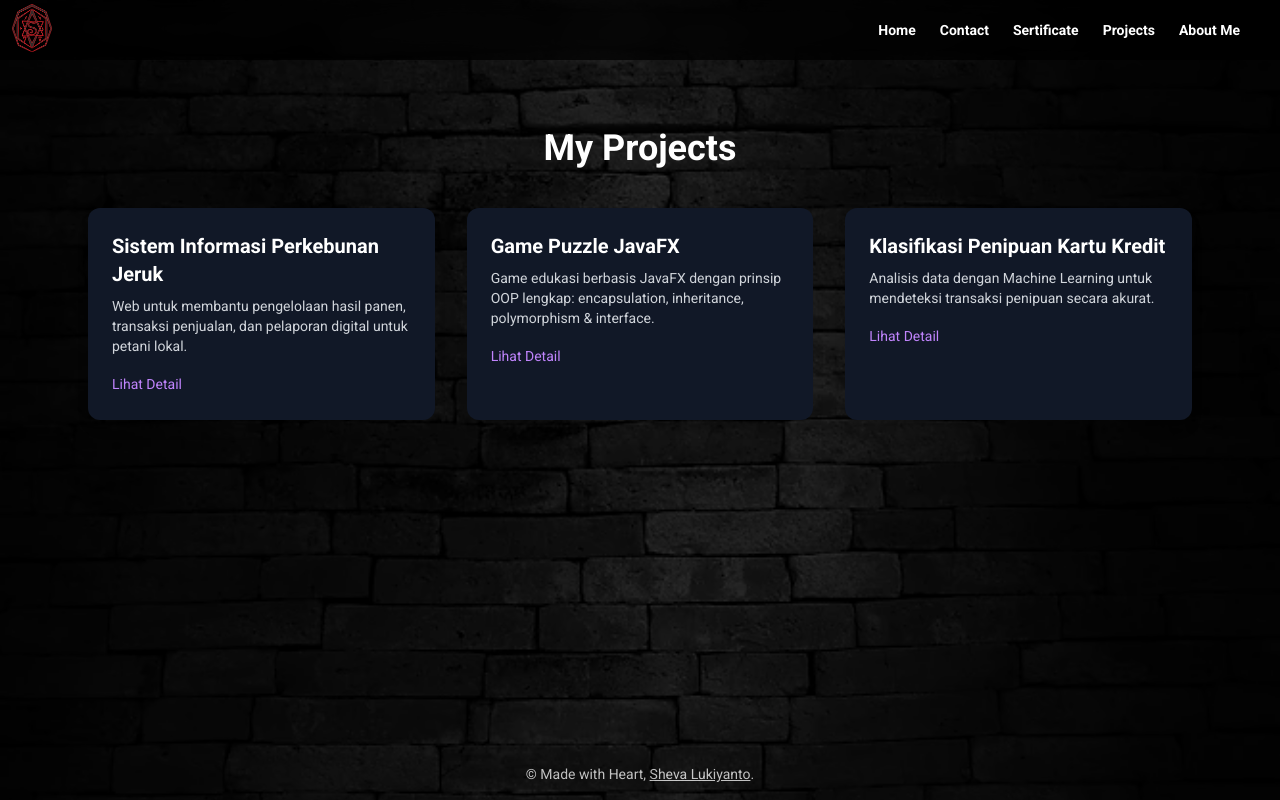
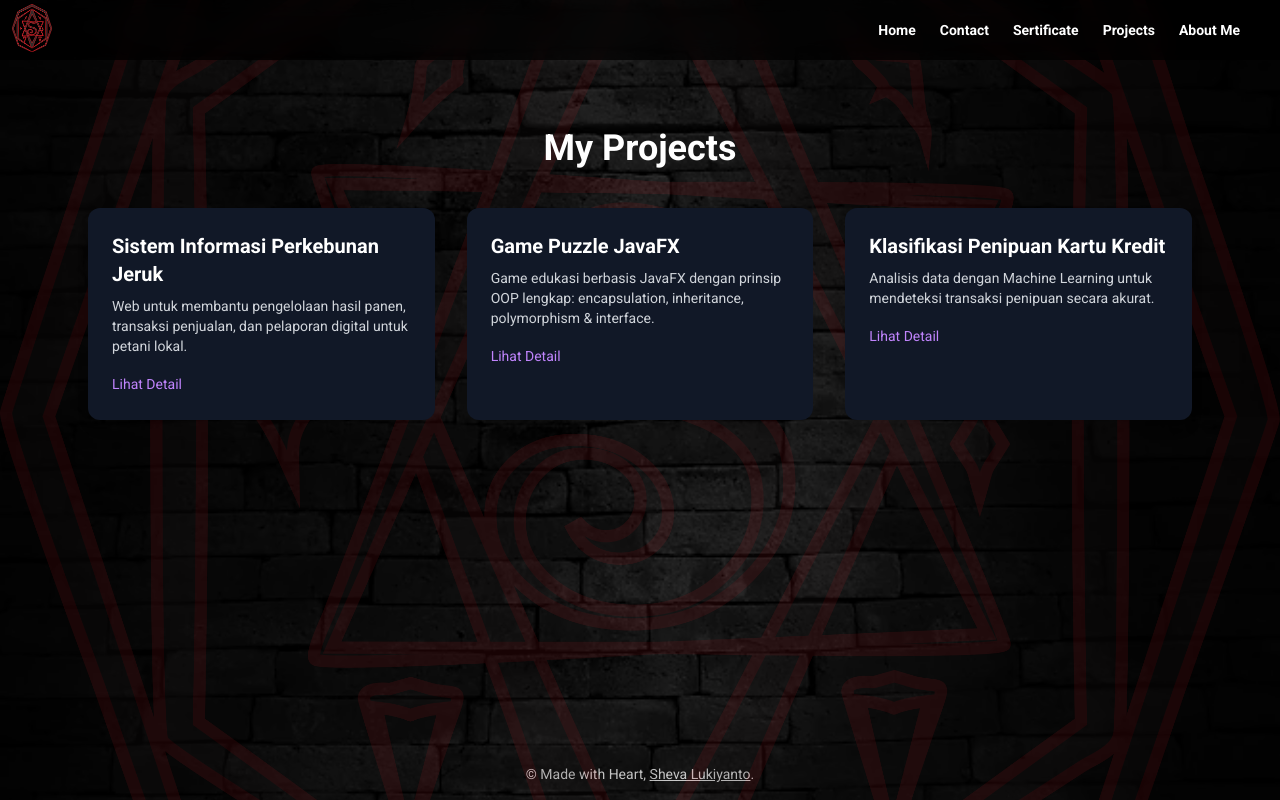
Before and after one commit to luckyboy002/WebSheva, a plain HTML site: page project.html in a window 1280 px wide. Drawn offline with nearby package versions, Linux system fonts and the light colour scheme.

Commit message:
Update project.html

```diff
--- a/project.html
+++ b/project.html
@@ -33,6 +33,10 @@
   <div class="fixed inset-0 bg-[url('background.jpg')] bg-cover bg-center opacity-30 z-0"></div>
   <div class="fixed inset-0 bg-black opacity-0 z-0"></div>
 
+  <div class="fixed inset-0 flex items-center justify-center z-0 pointer-events-none">
+    <img src="LOGO.png" alt="Logo" class="w-100 opacity-10">
+  </div>
+
   <!-- Main Content -->
   <main class="flex-grow pt-32 px-6 relative z-10 max-w-6xl mx-auto">
     <h1 class="text-4xl font-bold text-center mb-10">My Projects</h1>
@@ -40,28 +44,25 @@
     <div class="grid md:grid-cols-2 lg:grid-cols-3 gap-8">
 
       <!-- Project Card 1 -->
-      <div class="bg-gray-900 rounded-xl shadow-lg p-6 transition-transform hover:scale-105">
+    <a href="https://www.figma.com/design/AoyuJdjiRe5moQaTYN1ErO/Project-ADSI?t=8QirXN0wh2uyBnFy-1" class="block bg-gray-900 rounded-xl shadow-lg p-6 transition-transform hover:scale-105 hover:shadow-xl">
       <h2 class="text-xl font-semibold mb-2">Sistem Informasi Perkebunan Jeruk</h2>
         <p class="text-gray-300 text-sm mb-4">Web untuk membantu pengelolaan hasil panen, transaksi penjualan, dan pelaporan digital untuk petani lokal.</p>
-        <a href="#" class="text-purple-400 hover:underline text-sm">Lihat Detail</a>
-      </div>
+    <span class="text-purple-400 hover:underline text-sm">Lihat Detail</span>
+    </a>
 
     <!-- Project Card 2 -->
-      <div class="bg-gray-900 rounded-xl shadow-lg p-6 transition-transform hover:scale-105">
+    <a href="https://github.com/HusnulKhotami/Project-Akhir-PBO-Game-Java-FX" class="block bg-gray-900 rounded-xl shadow-lg p-6 transition-transform hover:scale-105 hover:shadow-xl">
       <h2 class="text-xl font-semibold mb-2">Game Puzzle JavaFX</h2>
       <p class="text-gray-300 text-sm mb-4">Game edukasi berbasis JavaFX dengan prinsip OOP lengkap: encapsulation, inheritance, polymorphism & interface.</p>
-        <a href="#" class="text-purple-400 hover:underline text-sm">Lihat Detail</a>
-      </div>
+      <span class="text-purple-400 hover:underline text-sm">Lihat Detail</span>
+    </a>
 
     <!-- Project Card 3 -->
-      <div class="bg-gray-900 rounded-xl shadow-lg p-6 transition-transform hover:scale-105">
+    <a href="https://colab.research.google.com/drive/1-wD-5wsp5ORSEWLAdOTZaLvEFh3Zx-vV?usp=sharing" class="block bg-gray-900 rounded-xl shadow-lg p-6 transition-transform hover:scale-105 hover:shadow-xl">
       <h2 class="text-xl font-semibold mb-2">Klasifikasi Penipuan Kartu Kredit</h2>
       <p class="text-gray-300 text-sm mb-4">Analisis data dengan Machine Learning untuk mendeteksi transaksi penipuan secara akurat.</p>
-        <a href="#" class="text-purple-400 hover:underline text-sm">Lihat Detail</a>
-      </div>
-
-      <!-- Tambahkan lagi jika perlu -->
-
+      <span class="text-purple-400 hover:underline text-sm">Lihat Detail</span>
+    </a>
     </div>
   </main>
 
```
Lines whose indentation alone changed are shown as unchanged.
